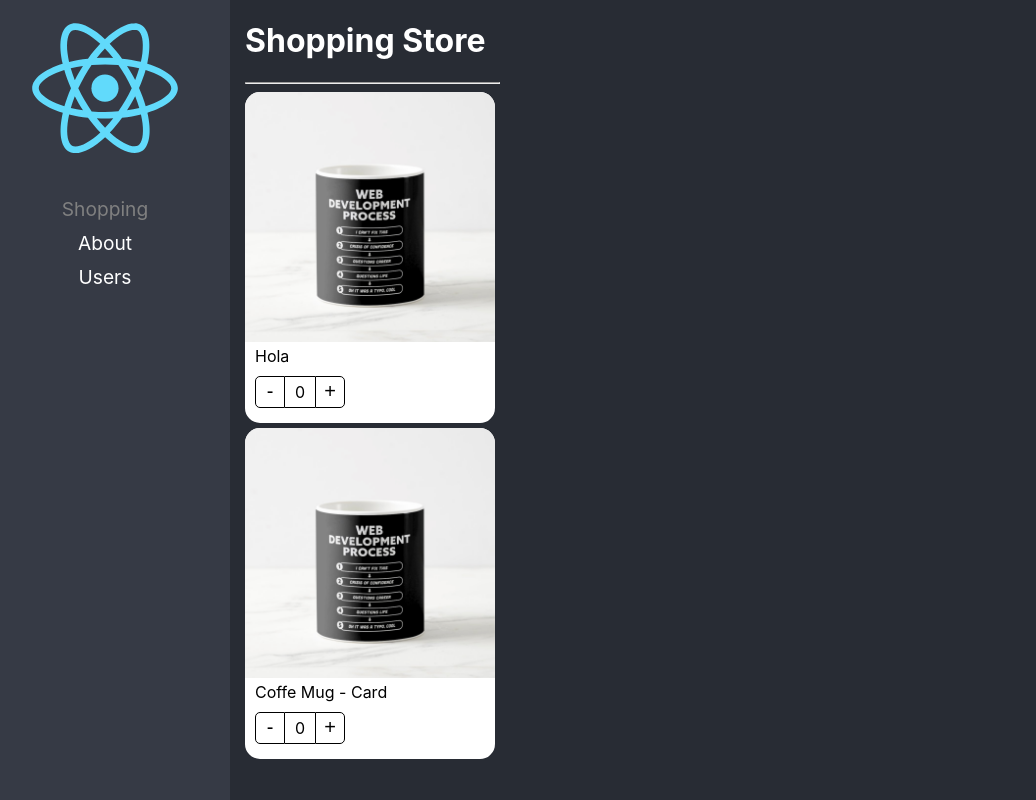
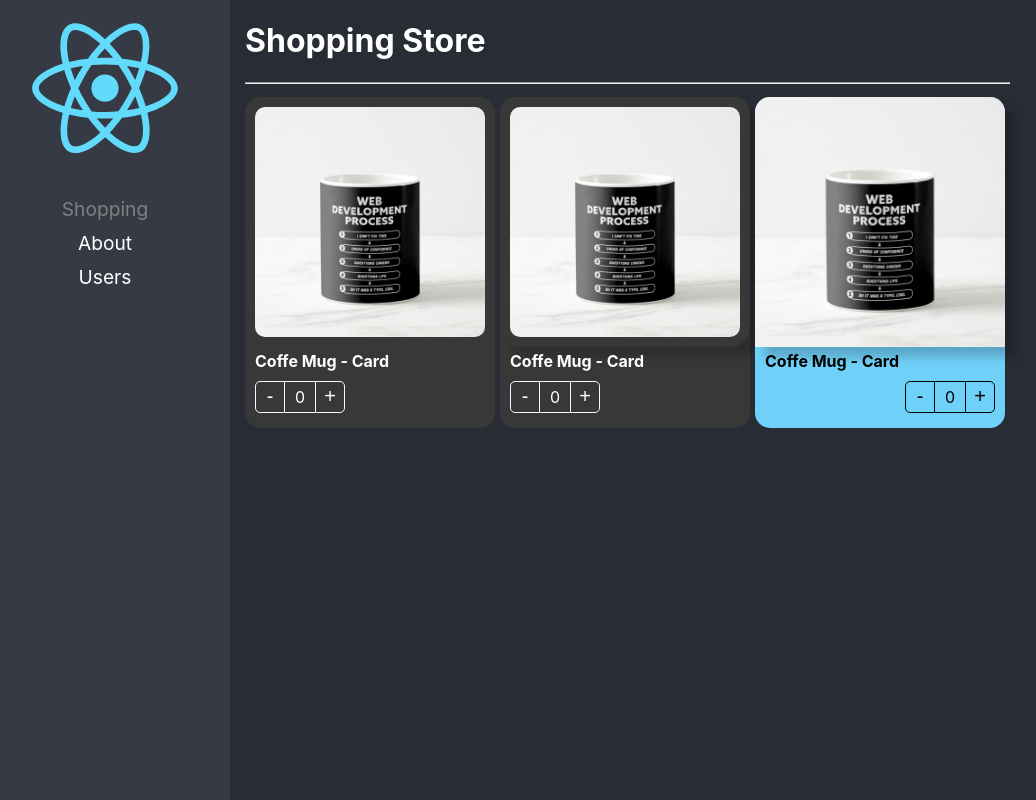
Before and after one commit to perezp26/14-app-react, a React (Create React App) app: page / in a window 1280 px wide. Shown: the whole page, without its empty margins (20-1056 px from the left). Built offline with nearby package versions, Linux system fonts and the light colour scheme.

Commit message:
component extends styles- listo

```diff
--- a/src/02-component-patterns/components/ProductButtons.tsx
+++ b/src/02-component-patterns/components/ProductButtons.tsx
@@ -1,14 +1,22 @@
-import { useContext } from 'react';
+import { CSSProperties, useContext } from 'react';
 
 import styles from '../styles/styles.module.css'
 import { ProductContext } from './ProductCard';
 
-export const ProductsButtons = ()  =>{
+interface Props {
+    className?: string;
+    style?: CSSProperties
+}
+
+export const ProductsButtons = ({ className, style } : Props )  =>{
 
     const {increaseBy, counter } = useContext(ProductContext);
 
     return(
-        <div className={ styles.buttonsContainer}>
+        <div
+            className={ `${styles.buttonsContainer} ${ className }`}
+            style = { style }
+        >
                     <button
                         className={ styles.buttonMinus }
                         onClick = { () => increaseBy(-1) }> - </button>
--- a/src/02-component-patterns/components/ProductCard.tsx
+++ b/src/02-component-patterns/components/ProductCard.tsx
@@ -1,14 +1,20 @@
 import styles from '../styles/styles.module.css'
 import { useProduct } from '../hooks/useProduct';
-import { createContext } from 'react';
+import { createContext, ReactElement, CSSProperties } from 'react';
 
-import { ProductContextProps, ProductCardProps } from '../interfaces/interfaces';
+import { ProductContextProps, Product } from '../interfaces/interfaces';
 
 export const ProductContext = createContext({} as ProductContextProps);
 const { Provider } = ProductContext;
 
+export interface Props {
+    product : Product,
+    children?: ReactElement | ReactElement[],
+    className?: string,
+    style?: CSSProperties
+}
 
-export const ProductCard = ({ product, children }: ProductCardProps) => {
+export const ProductCard = ({ product, children, className, style }: Props) => {
 
     const {counter, increaseBy} = useProduct();
 
@@ -18,7 +24,10 @@ export const ProductCard = ({ product, children }: ProductCardProps) => {
             counter,
             increaseBy,
         }}>
-             <div className={ styles.productCard } >
+             <div
+                className={ `${styles.productCard} ${ className }` }
+                style={ style }
+            >
 
                 { children }
 
--- a/src/02-component-patterns/components/ProductImage.tsx
+++ b/src/02-component-patterns/components/ProductImage.tsx
@@ -1,10 +1,16 @@
-import { useContext } from "react";
+import { CSSProperties, useContext } from "react";
 
 import noImage from "../assets/no-image.jpg";
 import styles from '../styles/styles.module.css'
 import { ProductContext } from "./ProductCard";
 
-export const ProductImage = ({ img = '' }) =>{
+export interface Props{
+    img?: string,
+    className?: string,
+    style?: CSSProperties
+}
+
+export const ProductImage = ({ img = '', className, style  } : Props) =>{
 
     const { product  } = useContext(ProductContext);
     let imgToShow: string;
@@ -18,5 +24,9 @@ export const ProductImage = ({ img = '' }) =>{
     }
 
 
-    return (<img className={ styles.productImg } src={ imgToShow } alt="Product" />)
+    return (<img
+                className={ `${styles.productImg} ${ className }` }
+                src={ imgToShow } alt="Product"
+                style = { style }
+            />)
 }
--- a/src/02-component-patterns/components/ProductTitle.tsx
+++ b/src/02-component-patterns/components/ProductTitle.tsx
@@ -1,14 +1,22 @@
-import { useContext } from "react";
+import { CSSProperties, useContext } from "react";
 
 import { ProductContext } from "./ProductCard";
 import styles from '../styles/styles.module.css'
 
+export interface Props {
+    title?: string,
+    className?: string,
+    style?: CSSProperties
+}
 
-export const ProductTitle = ( {title} : { title?: string}) =>{
+export const ProductTitle = ( {title, className, style } : Props) =>{
     const { product  } = useContext(ProductContext);
 
     return(
-        <span className={ styles.productDescription }>
+        <span
+            className={ `${ styles.productDescription } ${ className }` }
+            style = { style }
+        >
                 { title ?  title : product.title }
         </span>
     );
--- /dev/null
+++ b/src/02-component-patterns/hooks/useClassName.tsx
@@ -0,0 +1,5 @@
+export const useClassName = () => {
+  return (
+    <div>useClassName</div>
+  )
+}
--- a/src/02-component-patterns/pages/ShoppingPage.tsx
+++ b/src/02-component-patterns/pages/ShoppingPage.tsx
@@ -1,4 +1,5 @@
 import { ProductCard, ProductImage, ProductsButtons, ProductTitle } from '../components/';
+import '../styles/custom-styles.css'
 
 const product = {
   id : '1',
@@ -11,17 +12,43 @@ export const ShoppingPage = () => {
     <div>
         <h1> Shopping Store</h1>
         <hr/>
-        <ProductCard product={ product }>
-            <ProductCard.Image />
-            <ProductCard.Title title = { 'Hola' }/>
-            <ProductCard.Buttons  />
-        </ProductCard>
+        <div style = {{
+            display:'flex',
+            flexDirection: 'row',
+            flexWrap: 'wrap'
+        }}>
+            <ProductCard
+                    product={ product }
+                    className='bg-dark text-white'
+                >
+                    <ProductCard.Image  className = "custom-image"/>
+                    <ProductCard.Title className="text-white text-bold"/>
+                    <ProductCard.Buttons className='custom-buttons' />
+                </ProductCard>
 
-        <ProductCard product={ product }>
-            <ProductImage />
-            <ProductTitle />
-            <ProductsButtons />
-        </ProductCard>
+                <ProductCard
+                    product={ product }
+                    className='bg-dark text-white'
+                >
+                    <ProductImage className = "custom-image" style={{ boxShadow: '10px 10px 10px rgba(0,0,0, 0.2)'}}/>
+                    <ProductTitle className="text-white text-bold" />
+                    <ProductsButtons className='custom-buttons'  />
+                </ProductCard>
+                <ProductCard
+                    product={ product }
+                    style = {{
+                        backgroundColor: '#70D1F8'
+                    }}
+                >
+                    <ProductImage style={{ boxShadow: '10px 10px 10px rgba(0,0,0, 0.2)'}} />
+                    <ProductTitle style={{ fontWeight:'bold' }} />
+                    <ProductsButtons style={{
+                        display:'flex',
+                        justifyContent:'end'
+                    }} />
+                </ProductCard>
+        </div>
+
     </div>
   )
 }
--- /dev/null
+++ b/src/02-component-patterns/styles/custom-styles.css
@@ -0,0 +1,23 @@
+.bg-dark{
+    background-color: rgb(56,56,56);
+}
+
+.text-white{
+    color: white;
+}
+
+.text-bold{
+    font-weight: bold;
+}
+
+.custom-image{
+    padding: 10px;
+    border-radius: 20px;
+    width: calc( 100% - 20px );
+}
+
+.custom-buttons button, .custom-buttons div {
+    color: white;
+    border-color: aliceblue;
+
+}
```
Also changed, not shown: src/02-component-patterns/interfaces/interfaces.ts (+7 -8 lines).
